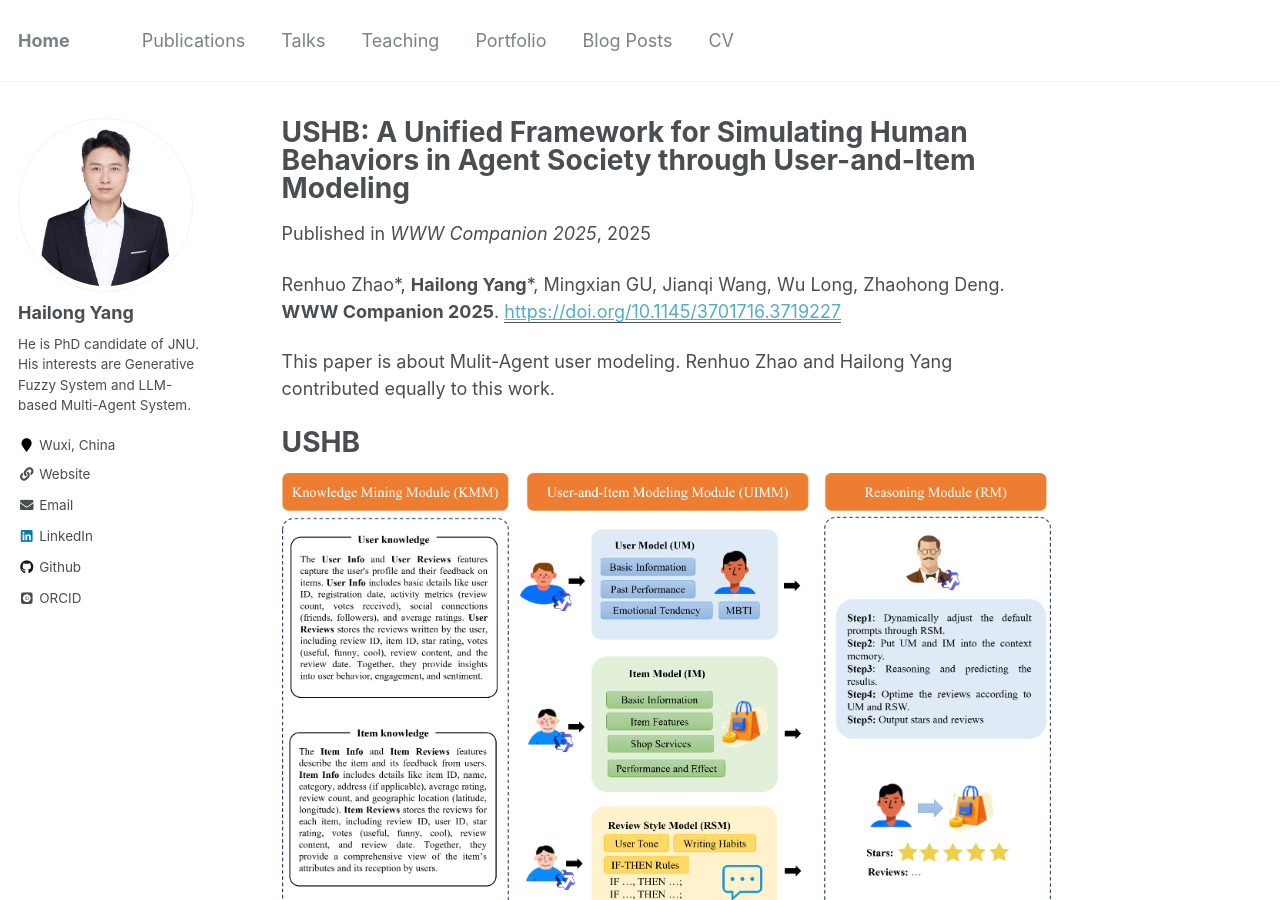
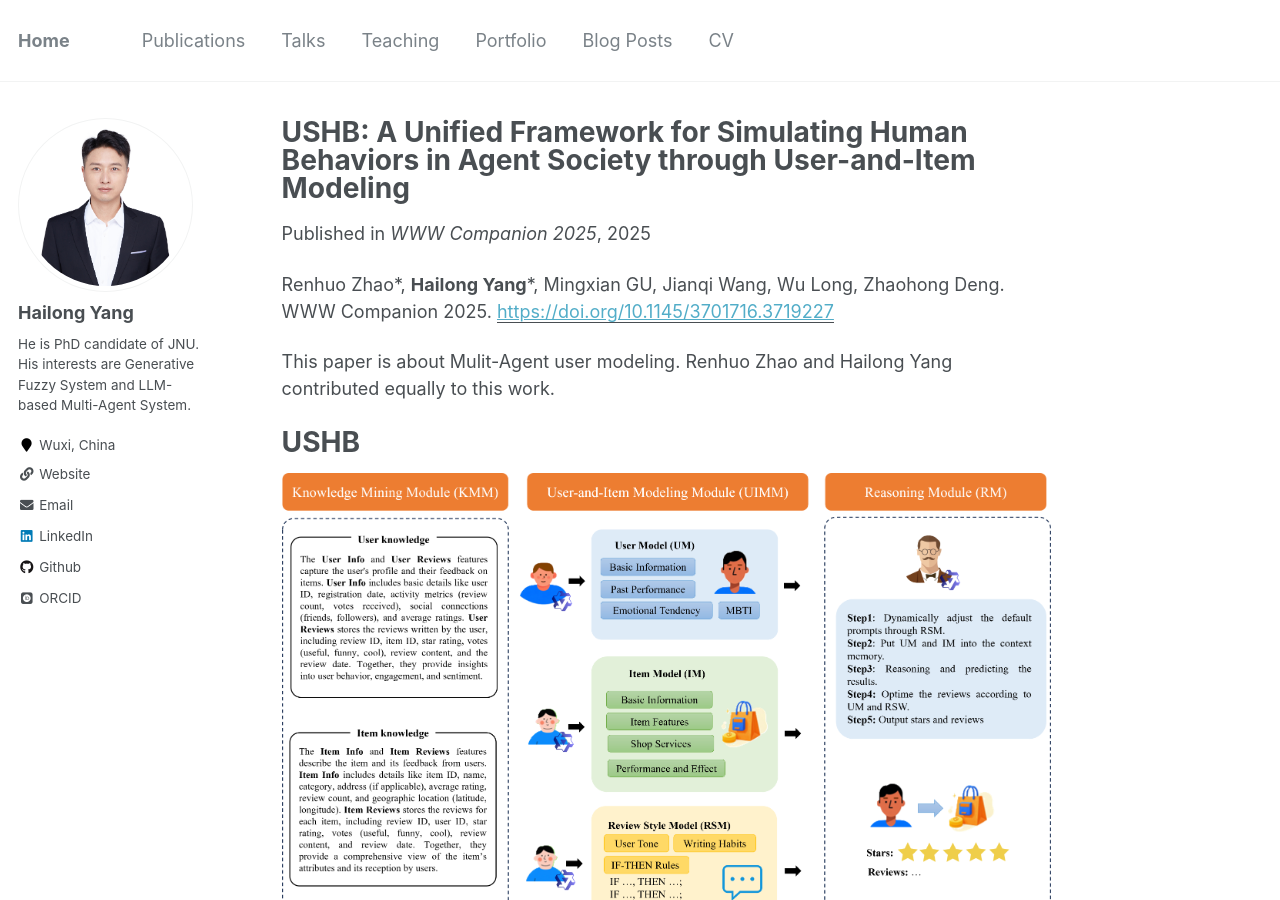
Before and after one commit to chinesebear/chinesebear.github.io, a Jekyll site: the page built from _publications/2025-02-26-ushb.md, in a window 1280 px wide and 900 px high. Built offline with Jekyll 4.4.1, drawn with Linux system fonts in a browser that asks for light colours; some web fonts are replaced.

```diff
--- a/_publications/2025-02-26-ushb.md
+++ b/_publications/2025-02-26-ushb.md
@@ -6,7 +6,7 @@ excerpt: 'This paper is about MA user modeling.'
 date: 2025-02-26
 venue: 'WWW Companion 2025'
 paperurl: 'https://doi.org/10.1145/3701716.3719227'
-citation: 'Renhuo Zhao*, <b>Hailong Yang</b>*, Mingxian GU, Jianqi Wang, Wu Long, Zhaohong Deng. <b>WWW Companion 2025</b>.'
+citation: 'Renhuo Zhao*, <b>Hailong Yang</b>*, Mingxian GU, Jianqi Wang, Wu Long, Zhaohong Deng. WWW Companion 2025.'
 ---
 This paper is about Mulit-Agent user modeling. Renhuo Zhao and Hailong Yang contributed equally to this work.
 
```
Also changed, not shown: _publications/2024-03-15-mindg.md (+1 -1 lines), images/cangchain-logo.png.
